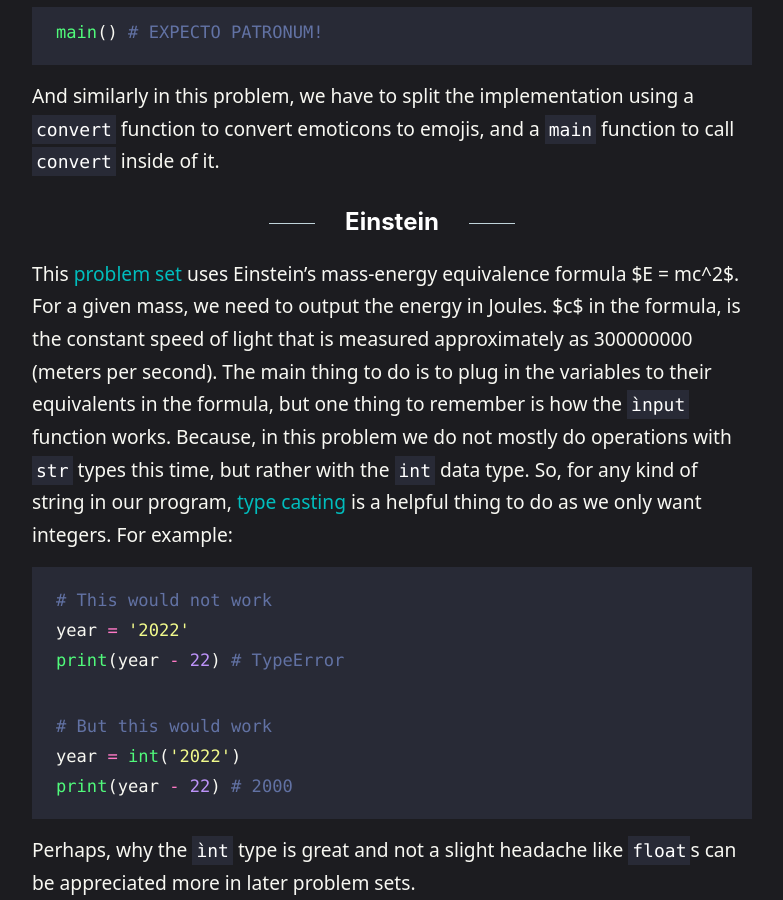
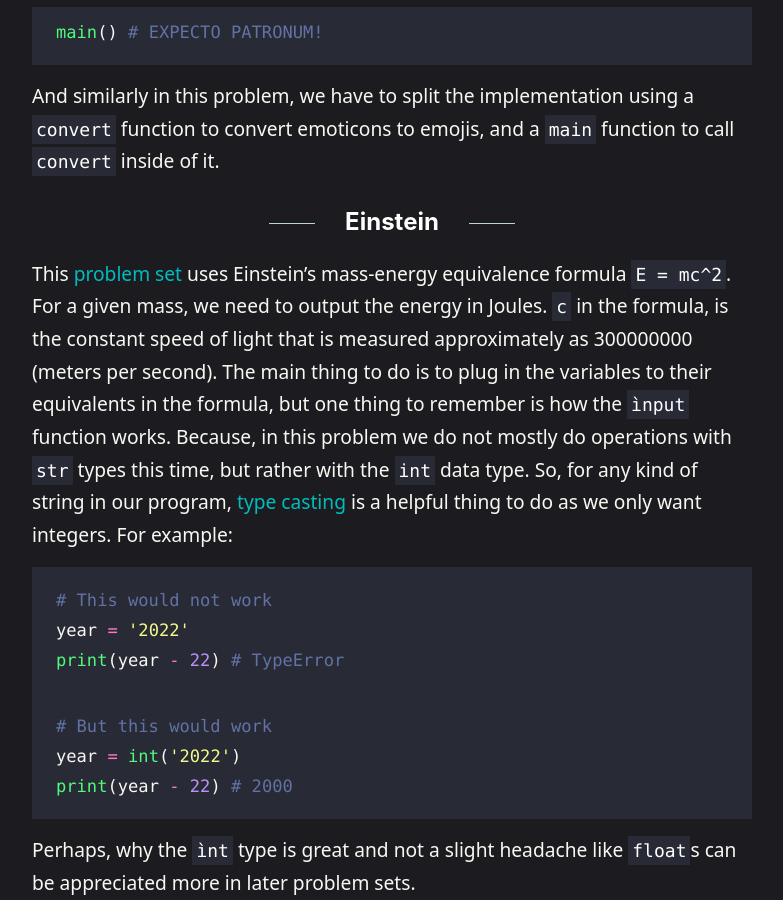
Before and after one commit to rivea0/blog, a Jekyll site: the page built from _posts/2022-04-05-solving-the-problem-sets-of-cs50s-introduction-to-programming-with-python-problem-set-0.md, in a window 1280 px wide and 900 px high, scrolled down 3204 px. Shown: the whole window, without its empty margins (248-1031 px from the left). Built offline with Jekyll 4.4.1, drawn with Linux system fonts in a browser that asks for light colours; some of the changed text lies outside the part shown.

Commit message:
Fix markdown rendering and make simple edits

````diff
--- a/_posts/2022-04-05-solving-the-problem-sets-of-cs50s-introduction-to-programming-with-python-problem-set-0.md
+++ b/_posts/2022-04-05-solving-the-problem-sets-of-cs50s-introduction-to-programming-with-python-problem-set-0.md
@@ -1,6 +1,6 @@
 ---
 layout: post
-title: Solving the Problem Sets of CS50's Introduction to Programming with Python — One at a Time &#58; Problem Set 0
+title: Solving the Problem Sets of CS50's Introduction to Programming with Python — One at a Time&#58; Problem Set 0
 categories: [Miscellaneous, Python]
 ---
 
@@ -58,8 +58,8 @@ main() # EXPECTO PATRONUM!
 And similarly in this problem, we have to split the implementation using a `convert` function to convert emoticons to emojis, and a `main` function to call `convert` inside of it.
 
 ## Einstein
-This [problem set](https://cs50.harvard.edu/python/2022/psets/0/einstein/){:target="_blank"} uses Einstein's mass-energy equivalence formula $E = mc^2$. For a given mass, we need to output the energy in Joules.
-$c$ in the formula, is the constant speed of light that is measured approximately as 300000000 (meters per second). The main thing to do is to plug in the variables to their equivalents in the formula, but one thing to remember is how the `ìnput` function works. Because, in this problem we do not mostly do operations with `str` types this time, but rather with the `int` data type. So, for any kind of string in our program, [type casting](https://en.wikipedia.org/wiki/Type_conversion){:target="_blank"} is a helpful thing to do as we only want integers. For example:
+This [problem set](https://cs50.harvard.edu/python/2022/psets/0/einstein/){:target="_blank"} uses Einstein's mass-energy equivalence formula `E = mc^2`. For a given mass, we need to output the energy in Joules.
+`c` in the formula, is the constant speed of light that is measured approximately as 300000000 (meters per second). The main thing to do is to plug in the variables to their equivalents in the formula, but one thing to remember is how the `ìnput` function works. Because, in this problem we do not mostly do operations with `str` types this time, but rather with the `int` data type. So, for any kind of string in our program, [type casting](https://en.wikipedia.org/wiki/Type_conversion){:target="_blank"} is a helpful thing to do as we only want integers. For example:
 
 ```python
 # This would not work
@@ -83,4 +83,4 @@ I do not want to give away too much, because the crux of these problems is that
 
 We will see what the next problem set will bring.
 
-Until then, happy coding 💜.
+Until then, happy coding. 💜
````
